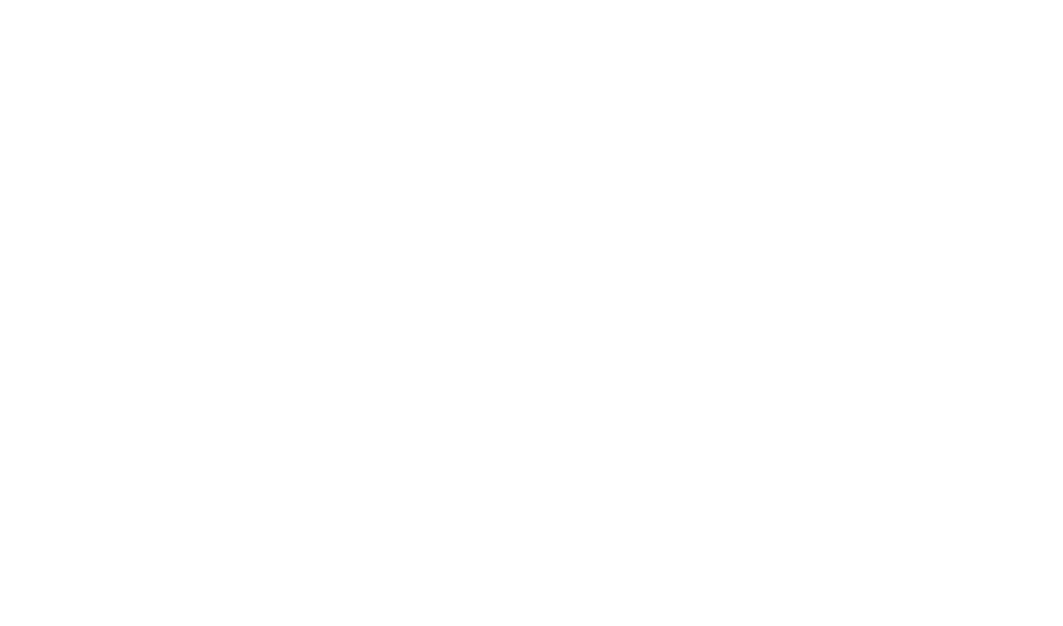
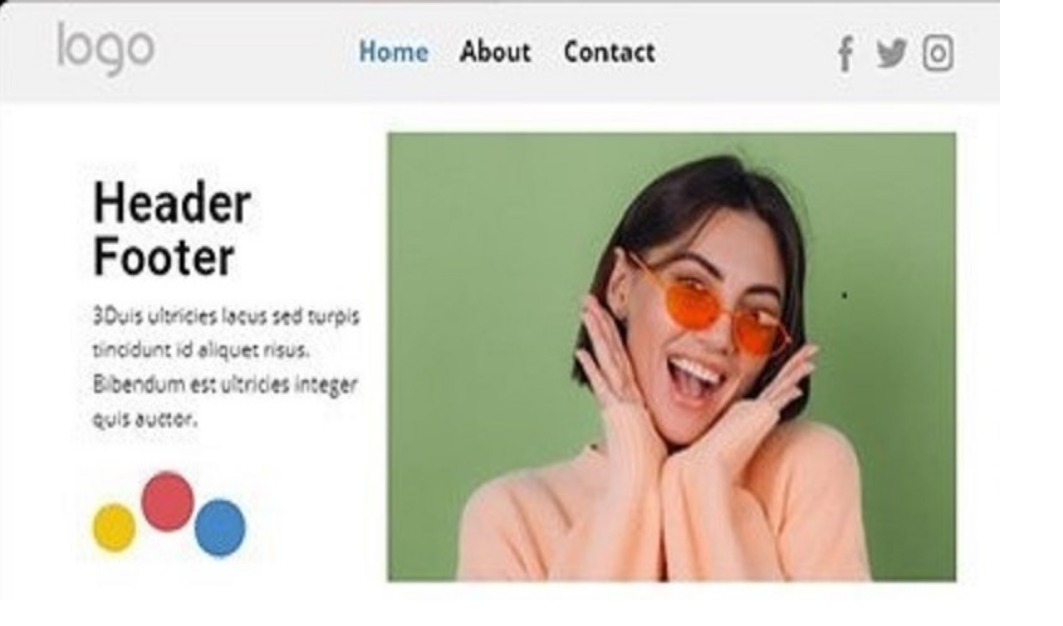
Before and after one commit to Bryandlc654/Tecnosur_Diseno_Web, a plain HTML site: page Semana3/Encabezado/imagenes.html in a window 1280 px wide. Shown: the whole page, without its empty margins (0-1063 px from the left). Drawn offline with Linux system fonts and the light colour scheme.

Commit message:
Uso de #usemap

```diff
--- a/Semana3/Encabezado/imagenes.html
+++ b/Semana3/Encabezado/imagenes.html
@@ -1,12 +1,26 @@
 <!DOCTYPE html>
 <html lang="en">
-<head>
-    <meta charset="UTF-8">
-    <meta http-equiv="X-UA-Compatible" content="IE=edge">
-    <meta name="viewport" content="width=device-width, initial-scale=1.0">
+  <head>
+    <meta charset="UTF-8" />
+    <meta http-equiv="X-UA-Compatible" content="IE=edge" />
+    <meta name="viewport" content="width=device-width, initial-scale=1.0" />
     <title>Document</title>
-</head>
-<body>
-
-</body>
+    <style>
+      * {
+        margin: 0;
+        padding: 0;
+        font-family: Arial, Helvetica, sans-serif;
+      }
+      img {
+        width: 1000px;
+        height: 600px;
+      }
+    </style>
+  </head>
+  <body>
+    <img src="./img/encabezado.jpg" alt="Encabezado" usemap="#map_encabezado" />
+    <map name="map_encabezado">
+      <area shape="circle" coords="945,50,30" href="#" alt="" />
+    </map>
+  </body>
 </html>
```
Also changed, not shown: Semana3/Encabezado/img/encabezado.jpg (added).
